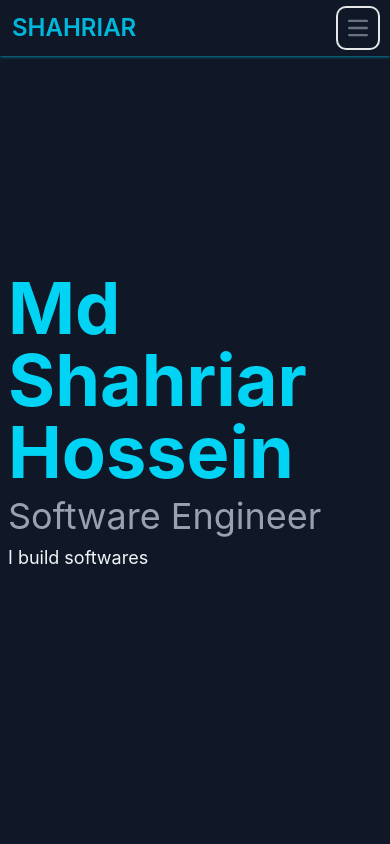
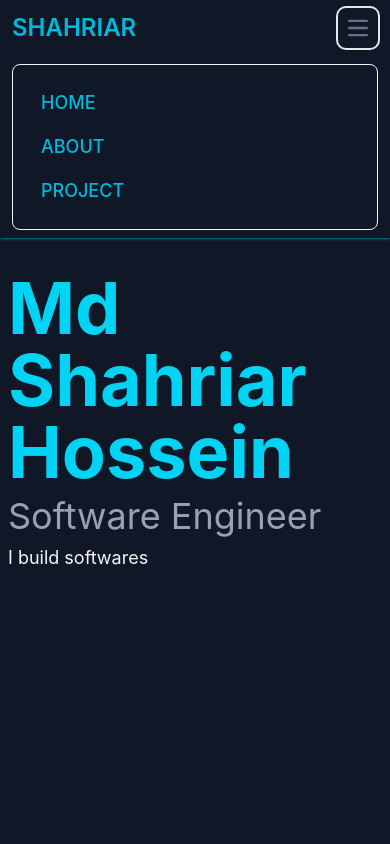
Before and after one commit to Shahriar-Hossein/portfolio-website, a Vue app: page / in a window 390 px wide. Both pictures are taken after a click on the button "Open main menu". Shown: the top 844 px of the page. Built offline with nearby package versions, Linux system fonts and the light colour scheme.

Commit message:
added navbar toggle function

```diff
--- a/src/components/NavBar.vue
+++ b/src/components/NavBar.vue
@@ -1,5 +1,5 @@
 <script setup lang="ts">
-import { type Ref } from 'vue';
+import { ref, type Ref } from 'vue';
 
 export interface SectionRefs {
   home: Ref<HTMLElement | null>;
@@ -13,6 +13,13 @@ const props = defineProps<{
 }>();
 const sectionRefs = props.sectionRefsProps;
 
+const isOpenNav = ref(false);
+
+const toggleNav = ()=>{
+  isOpenNav.value = !isOpenNav.value;
+  console.log("toggled");
+
+}
 </script>
 
 <template>
@@ -21,13 +28,13 @@ const sectionRefs = props.sectionRefsProps;
       <a href="#" class="flex items-center space-x-3 rtl:space-x-reverse">
           <span class="text-cyan-500 self-center text-2xl font-semibold whitespace-nowrap uppercase">Shahriar</span>
       </a>
-      <button data-collapse-toggle="navbar-default" type="button" class="inline-flex items-center p-2 w-10 h-10 justify-center text-sm text-gray-500 rounded-lg md:hidden hover:bg-gray-100 focus:outline-none focus:ring-2 focus:ring-gray-200" aria-controls="navbar-default" aria-expanded="false">
+      <button @click='toggleNav' type="button" class="inline-flex items-center p-2 w-10 h-10 justify-center text-sm text-gray-500 rounded-lg md:hidden hover:bg-gray-100 focus:outline-none focus:ring-2 focus:ring-gray-200" aria-controls="navbar-default" :aria-expanded="isOpenNav">
           <span class="sr-only">Open main menu</span>
           <svg class="w-5 h-5" aria-hidden="true" xmlns="http://www.w3.org/2000/svg" fill="none" viewBox="0 0 17 14">
               <path stroke="currentColor" stroke-linecap="round" stroke-linejoin="round" stroke-width="2" d="M1 1h15M1 7h15M1 13h15"/>
           </svg>
       </button>
-      <div class="hidden w-full md:block md:w-auto" id="navbar-default">
+      <div class="w-full md:block md:w-auto" :class="isOpenNav ? 'block' : 'hidden' " id="navbar-default">
         <ul class="font-medium flex flex-col p-4 md:p-0 mt-4 border rounded-lg md:flex-row md:space-x-8 rtl:space-x-reverse md:mt-0 md:border-0">
           <li
           v-for="(ref,key) in sectionRefs"
```
